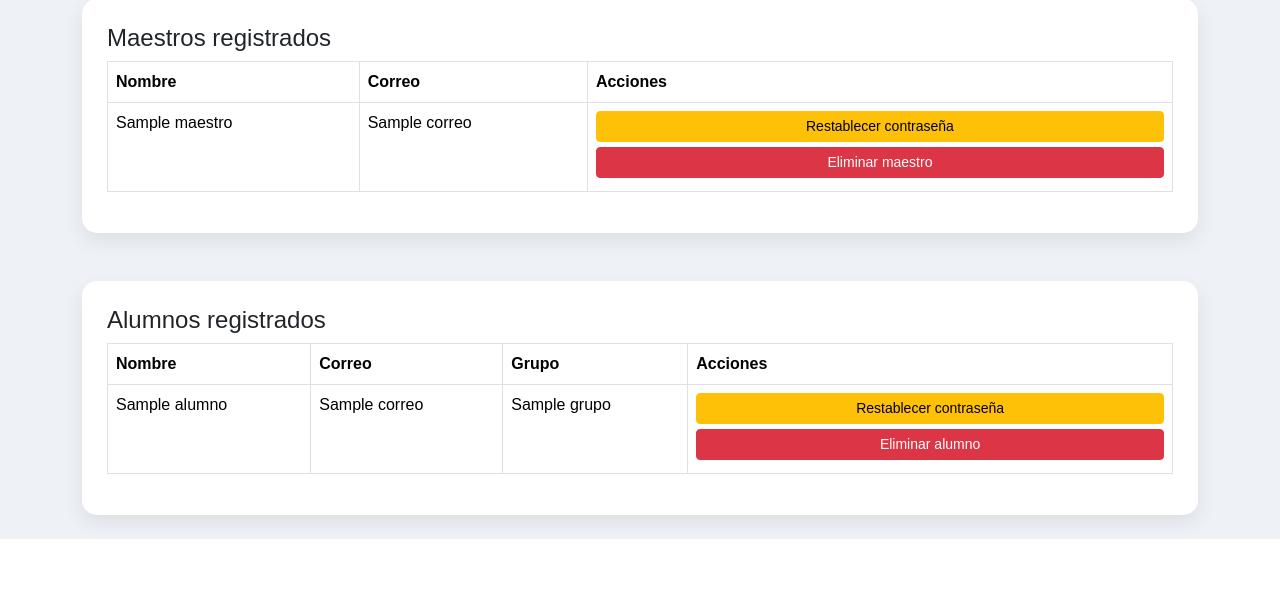
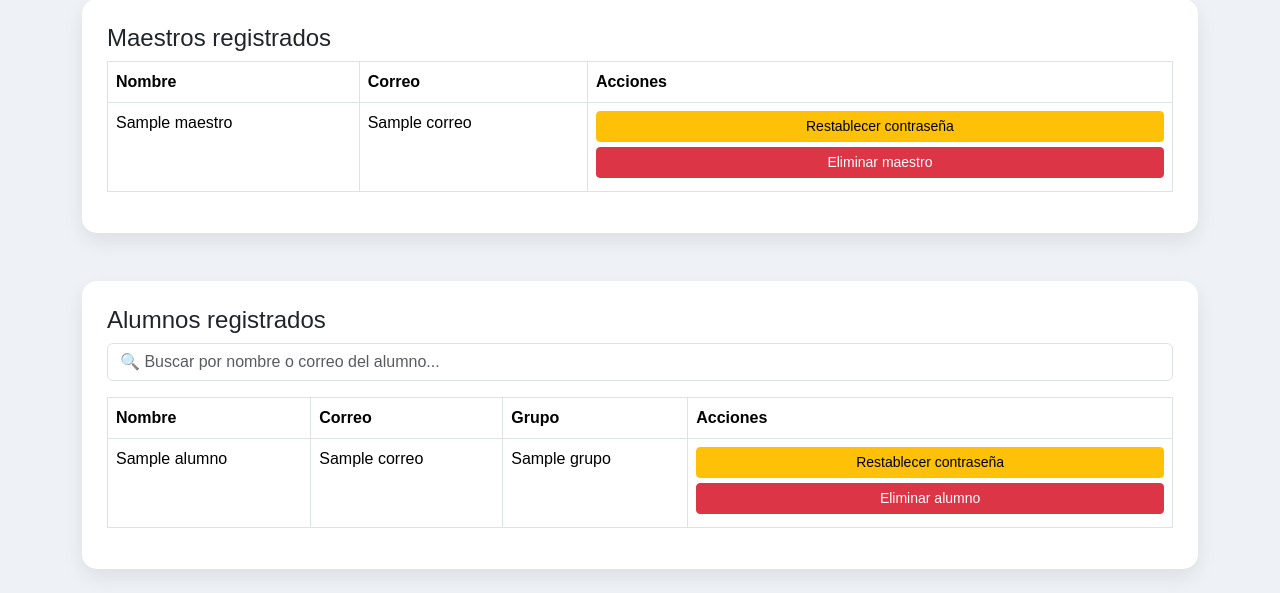
Before and after one commit to computacioneizi85-oss/control-escolar, a Flask app: page /admin in a window 1280 px wide. Shown: the part 937-1530 px from the top of the page. Before the commit the page ends 1476 px from the top, so only its background shows below. Run offline with Flask 3, Linux system fonts and the light colour scheme; the visitor is signed in with stand-in values (Sample User, id 1); a database or web service that is not in the repository returns one stand-in record (values such as "Sample title"); some libraries are stand-ins or nearby versions.

Commit message:
buscador alumnos

```diff
--- a/templates/admin.html
+++ b/templates/admin.html
@@ -150,7 +150,13 @@ Eliminar maestro
 <div class="panel">
 <h4>Alumnos registrados</h4>
 
-<table class="table table-bordered table-hover">
+<!-- BUSCADOR DE ALUMNOS -->
+<div class="mb-3">
+    <input type="text" id="buscadorAlumnos" class="form-control"
+    placeholder="🔍 Buscar por nombre o correo del alumno...">
+</div>
+
+<table class="table table-bordered table-hover" id="tablaAlumnos">
 <thead>
 <tr>
 <th>Nombre</th>
@@ -185,5 +191,25 @@ Eliminar alumno
 </table>
 </div>
 
+<script>
+document.getElementById("buscadorAlumnos").addEventListener("keyup", function() {
+
+    let filtro = this.value.toLowerCase();
+    let filas = document.querySelectorAll("#tablaAlumnos tbody tr");
+
+    filas.forEach(function(fila) {
+
+        let texto = fila.textContent.toLowerCase();
+
+        if(texto.includes(filtro)){
+            fila.style.display = "";
+        } else {
+            fila.style.display = "none";
+        }
+
+    });
+});
+</script>
+
 </body>
 </html>
```
